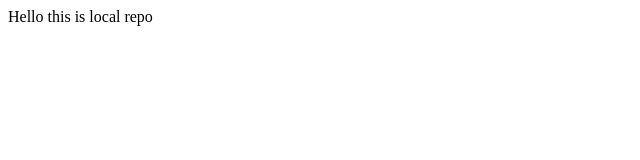
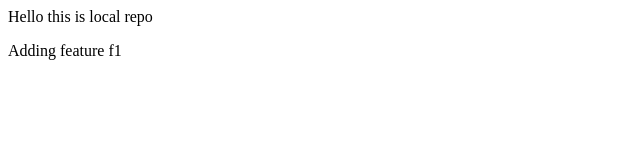
Before and after one commit to AKASHGUPTA-VALAKONDA/localrepo, a plain HTML site: page index.html in a window 1280 px wide. Shown: the whole page, without its empty margins (0-640 px from the left). Drawn offline with Linux system fonts and the light colour scheme.

Commit message:
added feature 1

```diff
--- a/index.html
+++ b/index.html
@@ -1 +1,2 @@
 <p>Hello this is local repo</p>
+<p>Adding feature f1</p>
```
